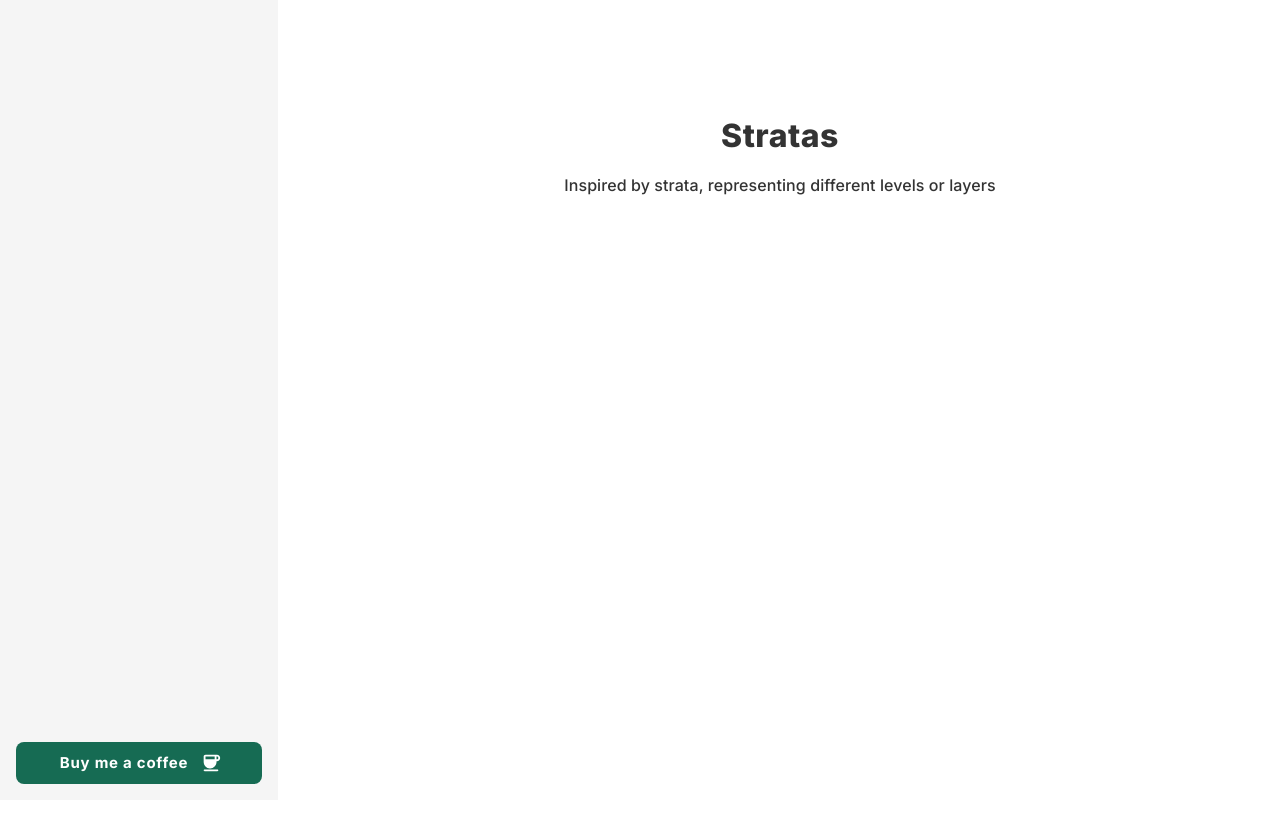
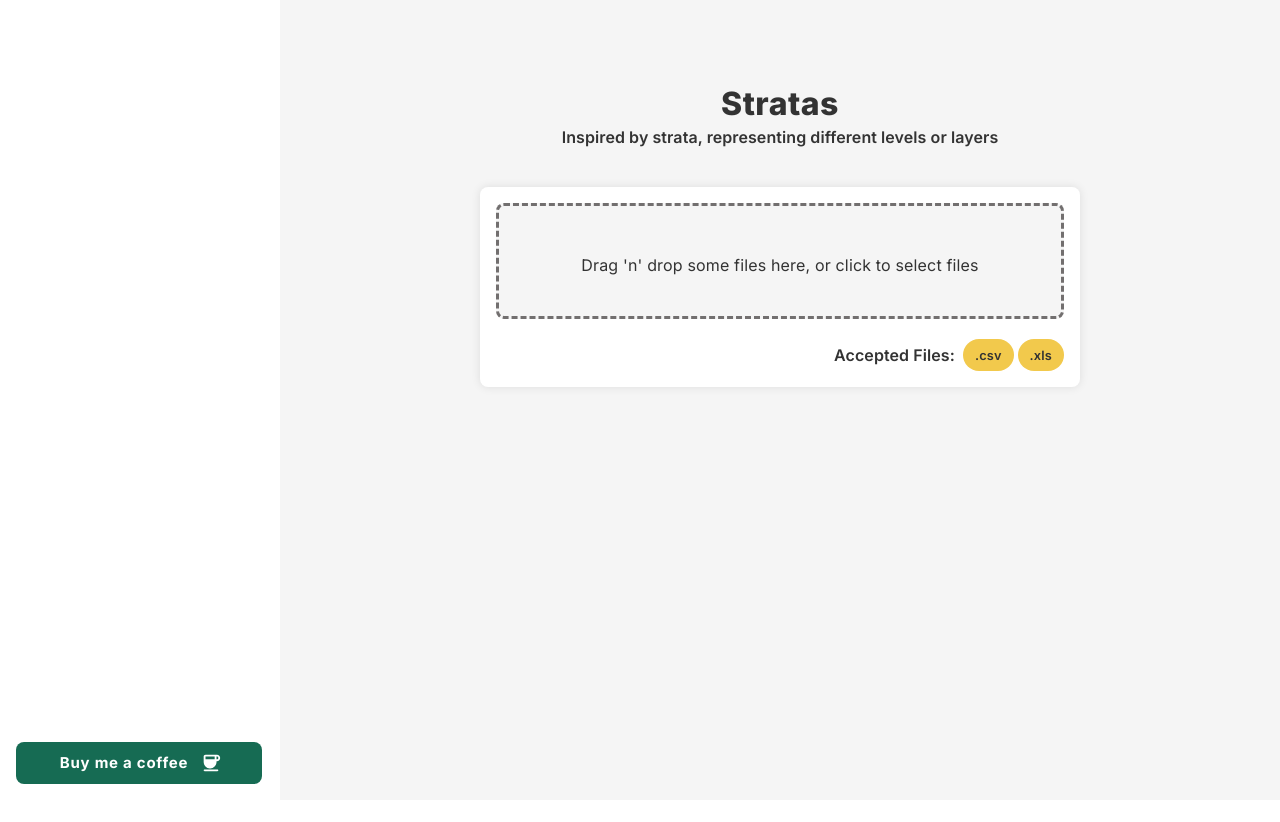
Before and after one commit to GeronimoJohn/Stratas, a Next.js app: page / in a window 1280 px wide. Shown: the top 822 px of the page. After the commit the page ends 800 px from the top, so only its background shows below. Built offline with nearby package versions, Linux system fonts and the light colour scheme.

Commit message:
feat: file drop zone

```diff
--- a/package.json
+++ b/package.json
@@ -19,7 +19,8 @@
     "next": "14.2.5",
     "prettier": "^3.3.3",
     "react": "^18",
-    "react-dom": "^18"
+    "react-dom": "^18",
+    "react-dropzone": "^14.2.3"
   },
   "devDependencies": {
     "@babel/preset-env": "^7.25.3",
--- a/src/app/layout.tsx
+++ b/src/app/layout.tsx
@@ -1,6 +1,7 @@
 import { PageWrapper } from '@/components/PageWrapper'
 import type { Metadata } from 'next'
 import { Inter } from 'next/font/google'
+import { ReactElement } from 'react'
 
 const inter = Inter({ subsets: ['latin'] })
 
@@ -13,7 +14,7 @@ export default function RootLayout({
   children
 }: Readonly<{
   children: React.ReactNode
-}>) {
+}>): ReactElement {
   return (
     <html lang="en">
       <body className={inter.className}>
--- a/src/app/page.tsx
+++ b/src/app/page.tsx
@@ -1,21 +1,34 @@
+import { FileDropzone } from '@/components/FileDropzone'
 import Box from '@mui/material/Box'
 import Typography from '@mui/material/Typography'
+import { ReactElement } from 'react'
 
-export default function Page() {
+export default function Page(): ReactElement {
   return (
     <Box
       sx={{
-        mt: '100px',
+        pt: 20,
+        gap: 10,
         height: '100vh',
         display: 'flex',
         alignItems: 'center',
-        flexDirection: 'column'
+        flexDirection: 'column',
+        backgroundColor: 'background.paper'
       }}
     >
-      <Typography variant="h1">Stratas</Typography>
-      <Typography variant="h4">
-        Inspired by strata, representing different levels or layers
-      </Typography>
+      <Box
+        sx={{
+          display: 'flex',
+          flexDirection: 'column',
+          alignItems: 'center'
+        }}
+      >
+        <Typography variant="h1">Stratas</Typography>
+        <Typography variant="h4">
+          Inspired by strata, representing different levels or layers
+        </Typography>
+      </Box>
+      <FileDropzone />
     </Box>
   )
 }
--- a/src/components/Coffee/Coffee.tsx
+++ b/src/components/Coffee/Coffee.tsx
@@ -1,8 +1,8 @@
 import Button from '@mui/material/Button'
 import CoffeeRoundedIcon from '@mui/icons-material/CoffeeRounded'
-import React from 'react'
+import { ReactElement } from 'react'
 
-export function Coffee() {
+export function Coffee(): ReactElement {
   function handleClick() {
     console.log('Implementing this feature soon!')
   }
--- /dev/null
+++ b/src/components/FileDropzone/FileDropzone.tsx
@@ -0,0 +1,69 @@
+'use client'
+
+import { ReactElement } from 'react'
+import { useDropzone } from 'react-dropzone'
+import Box from '@mui/material/Box'
+import Typography from '@mui/material/Typography'
+import Stack from '@mui/material/Stack'
+import Chip from '@mui/material/Chip'
+
+export function FileDropzone(): ReactElement {
+  const { getRootProps, getInputProps } = useDropzone()
+
+  return (
+    <Stack
+      gap={5}
+      sx={{
+        p: 4,
+        height: 200,
+        width: 600,
+        borderRadius: 2,
+        backgroundColor: 'background.default',
+        boxShadow: '0px 0px 10px rgba(0, 0, 0, 0.1)'
+      }}
+    >
+      <Box
+        sx={{
+          p: 4,
+          pb: 2,
+          flex: 1,
+          display: 'flex',
+          flexDirection: 'column',
+          alignItems: 'center',
+          justifyContent: 'center',
+          borderRadius: 2,
+          border: '3px dashed #726f6f',
+          backgroundColor: 'background.paper'
+        }}
+      >
+        <Box {...getRootProps({ className: 'dropzone' })}>
+          <input {...getInputProps()} />
+          <p>Drag 'n' drop some files here, or click to select files</p>
+        </Box>
+      </Box>
+      <Stack
+        gap={2}
+        direction="row"
+        alignSelf="flex-end"
+        alignItems="center"
+        justifyContent="center"
+        sx={{ mt: 'auto' }}
+      >
+        <Typography variant="h4">Accepted Files: </Typography>
+        <Stack
+          direction="row"
+          spacing={1}
+          sx={{
+            '& .MuiChip-root': {
+              backgroundColor: 'warning.main',
+              color: 'text.primary'
+            }
+          }}
+        >
+          <Chip label=".csv" />
+          <Chip label=".xls" />
+        </Stack>
+      </Stack>
+    </Stack>
+  )
+}
--- /dev/null
+++ b/src/components/FileDropzone/index.ts
@@ -0,0 +1 @@
+export { FileDropzone } from './FileDropzone'
--- a/src/components/PageWrapper/PageWrapper.tsx
+++ b/src/components/PageWrapper/PageWrapper.tsx
@@ -1,10 +1,10 @@
 'use client'
 
-import React from 'react'
 import Box from '@mui/material/Box'
 import Drawer from '@mui/material/Drawer'
 import { ThemeProvider } from '@/libs/ThemeProvider'
 import { useTheme } from '@mui/material/styles'
+import { ReactElement } from 'react'
 import { Coffee } from '../Coffee'
 
 const drawerWidth = 280
@@ -13,7 +13,7 @@ interface PageWrapperProps {
   children: React.ReactNode
 }
 
-export function PageWrapper({ children }: PageWrapperProps) {
+export function PageWrapper({ children }: PageWrapperProps): ReactElement {
   const theme = useTheme()
   return (
     <ThemeProvider>
@@ -30,7 +30,8 @@ export function PageWrapper({ children }: PageWrapperProps) {
               width: drawerWidth,
               boxSizing: 'border-box',
               flexDirection: 'column',
-              borderRight: `2px solid ${theme.palette.background.paper}`
+              backgroundColor: 'background.default',
+              borderRight: `2px solid ${theme.palette.background.default}`
             }
           }}
         >
@@ -40,8 +41,6 @@ export function PageWrapper({ children }: PageWrapperProps) {
         <Box
           component="main"
           sx={{
-            flexGrow: 1,
-            p: 3,
             width: { sm: `calc(100% - ${drawerWidth}px)` }
           }}
         >
--- a/src/libs/ThemeProvider/theme/tokens/components.ts
+++ b/src/libs/ThemeProvider/theme/tokens/components.ts
@@ -39,6 +39,15 @@ export const stratasComponents: Required<Pick<ThemeOptions, 'components'>> = {
           }
         }
       ]
+    },
+    MuiChip: {
+      styleOverrides: {
+        root: {
+          borderRadius: 20,
+          fontSize: '0.8rem',
+          fontWeight: 600
+        }
+      }
     }
   }
 }
--- a/src/libs/ThemeProvider/theme/tokens/typography.ts
+++ b/src/libs/ThemeProvider/theme/tokens/typography.ts
@@ -7,72 +7,62 @@ export const stratasTypography: Required<Pick<ThemeOptions, 'typography'>> = {
       fontSize: '2rem',
       fontWeight: 800,
       lineHeight: 1.5,
-      letterSpacing: '0.015em',
-      margin: '0 0 1rem 0'
+      letterSpacing: '0.015em'
     },
     h2: {
       fontSize: '1.5rem',
       fontWeight: 600,
       lineHeight: 1.4,
-      letterSpacing: '0.01em',
-      margin: '0 0 0.75rem 0'
+      letterSpacing: '0.01em'
     },
     h3: {
       fontSize: '1.25rem',
       fontWeight: 600,
       lineHeight: 1.3,
-      letterSpacing: '0.01em',
-      margin: '0 0 0.5rem 0'
+      letterSpacing: '0.01em'
     },
     h4: {
       fontSize: '1rem',
-      fontWeight: 500,
+      fontWeight: 600,
       lineHeight: 1.2,
-      letterSpacing: '0.005em',
-      margin: '0 0 0.5rem 0'
+      letterSpacing: '0.005em'
     },
     h5: {
       fontSize: '0.85rem',
       fontWeight: 400,
       lineHeight: 1.1,
-      letterSpacing: '0.005em',
-      margin: '0 0 0.25rem 0'
+      letterSpacing: '0.005em'
     },
     h6: {
       fontSize: '0.75rem',
       fontWeight: 400,
       lineHeight: 1,
-      letterSpacing: '0.005em',
-      margin: '0 0 0.25rem 0'
+      letterSpacing: '0.005em'
     },
     body1: {
       fontSize: '1rem',
       fontWeight: 400,
       lineHeight: 1.5,
-      letterSpacing: '0.01em',
-      margin: '0 0 1rem 0'
+      letterSpacing: '0.01em'
     },
     body2: {
       fontSize: '0.875rem',
       fontWeight: 400,
       lineHeight: 1.4,
-      letterSpacing: '0.01em',
-      margin: '0 0 0.75rem 0'
+      letterSpacing: '0.01em'
     },
     caption: {
       fontSize: '0.75rem',
       fontWeight: 300,
       lineHeight: 1.3,
-      letterSpacing: '0.005em',
-      margin: '0 0 0.5rem 0'
+      letterSpacing: '0.005em'
     },
     button: {
       fontSize: '0.875rem',
       fontWeight: 600,
       lineHeight: 1.2,
       letterSpacing: '0.05em',
-      textTransform: 'none',
-      margin: '0'
+      textTransform: 'none'
     }
   }
 }
```
Also changed, not shown: 1 other file (tests, documents, lock files or other folders).
